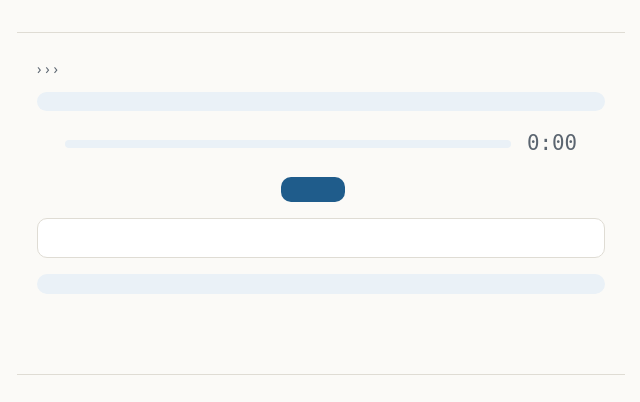
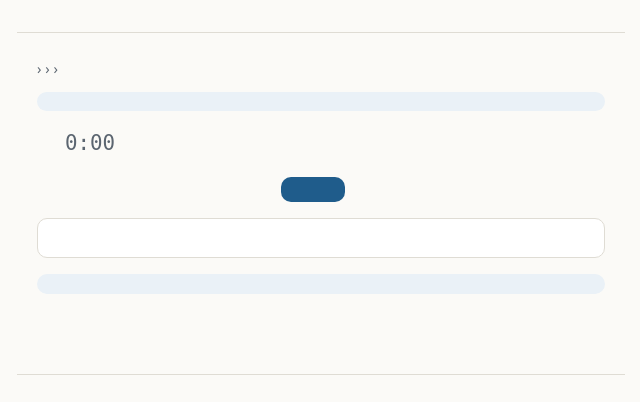
Before and after one commit to brujoand/froken, a Python web app: template src/pensum/web/templates/pages/reading.html in a window 1280 px wide. Shown: the top 402 px of the page, without its empty margins (319-959 px from the left). Run offline with Jinja, Linux system fonts and the light colour scheme; the template is opened without the code that fills it, so the values that code supplies are empty.

Commit message:
fix: draw progress under the words, and stop the passage chasing a moving cursor
The progress bar is gone. Where a reader has got to is now a line under the
words they have read, drawn in the passage itself.

A bar somewhere else on the screen asks a reader to look away from the text to
learn something the text can say in place, and looking away is the thing this
screen exists to stop. It also spent its whole life being the part that did not
work: first invisible because the display it sits in scrolled away, then sticky,
and still reported missing. The line has nowhere to scroll to and nothing to
stick to.

Read words carry a solid underline and misread ones a dotted one, so the two are
told apart without relying on colour -- which matters on a projector, on a bad
screen, and to a child who does not see red and green as different.
text-decoration is painted over the line box and changes no metrics, so this
adds nothing to the list of things that could shove a word sideways as it lights
up.

The progressbar element stays, hidden. A line under a word is nothing at all to
someone not reading with their eyes, and dropping the visible bar must not
quietly drop them with it.

The remaining stutter was the passage chasing a cursor that moves both ways.
Aligning the whole transcript made the cursor a pure function of it, so it steps
back a word whenever the recogniser revises -- right for the highlight, and
enough to drag the passage across a line boundary and back again. Scrolling now
follows the furthest word reached, which only ever goes forward.

Co-authored-by: brujoand <anders@brujordet.no>
Claude-Session: https://claude.ai/code/session_01WegvLWKWTUpAavZCCoEdgT

```diff
--- a/src/pensum/web/static/pensum.css
+++ b/src/pensum/web/static/pensum.css
@@ -679,13 +679,22 @@ a {
     color 160ms ease-out;
 }
 
-/* Background and colour only. Weight, size, spacing and borders all change how
-   much room a word takes, and a word that changes width as it lights up shoves
-   the rest of the line -- so the text moves under the reader exactly when they
-   are trying to follow it. */
+/* Background, colour and an underline. Never weight, size, spacing or borders:
+   those change how much room a word takes, and a word that changes width as it
+   lights up shoves the rest of the line -- so the text moves under the reader
+   exactly when they are trying to follow it. text-decoration is drawn over the
+   line box and changes no metrics, which is why the progress line can live here
+   rather than in a bar somewhere else on the screen.
+
+   Read words carry a solid line and misread ones a dotted line, so the two are
+   told apart without colour -- which matters on a projector, on a bad screen,
+   and to a child who does not see red and green as different. */
 .reading-text .w.lit {
   background: var(--accent-soft);
   color: var(--accent);
+  text-decoration: underline solid var(--accent);
+  text-decoration-thickness: 3px;
+  text-underline-offset: 0.22em;
 }
 
 /* Reached, but not what was heard. Underlined rather than reddened: the
@@ -710,20 +719,18 @@ a {
   max-width: 32em;
 }
 
-.reading-progress {
-  flex: 1;
-  height: 8px;
-  background: var(--accent-soft);
-  border-radius: 999px;
+/* Kept in the document, taken off the screen. Progress is drawn under the words
+   now, which is nothing at all to a reader who is not looking at them. */
+.visually-hidden {
+  position: absolute;
+  width: 1px;
+  height: 1px;
+  margin: -1px;
+  padding: 0;
+  border: 0;
   overflow: hidden;
-}
-
-.reading-progress-bar {
-  display: block;
-  width: 0;
-  height: 100%;
-  background: var(--accent);
-  transition: width 220ms ease-out;
+  clip-path: inset(50%);
+  white-space: nowrap;
 }
 
 /* Above the passage, and stuck there in focus mode: the button that stops the
@@ -927,9 +934,7 @@ body.reading-focus .reading-text {
 /* A child on a school laptop with reduced motion set still gets the highlight;
    what goes is the animation between states. */
 @media (prefers-reduced-motion: reduce) {
-
-  .reading-text .w,
-  .reading-progress-bar {
+  .reading-text .w {
     transition: none;
   }
 }
--- a/src/pensum/web/static/reading.js
+++ b/src/pensum/web/static/reading.js
@@ -25,7 +25,6 @@
   var stage = document.getElementById("reading-stage");
   var toggle = document.getElementById("reading-toggle");
   var clock = document.getElementById("reading-clock");
-  var bar = document.getElementById("reading-bar");
   var progress = document.getElementById("reading-progress");
   var output = document.getElementById("reading-result");
   var passage = document.getElementById("reading-passage");
@@ -54,6 +53,12 @@
   /* Where the follow-along last put the passage, so an update that would not
    * move it does not touch scrollTop at all. */
   var lastScroll = -1;
+  /* The furthest word the reader has reached, which is what the passage is
+   * scrolled to follow. The cursor itself is a pure function of the transcript
+   * and moves back a word whenever the recogniser revises -- correct for the
+   * highlight, and the cause of the stutter when the passage chased it across
+   * a line boundary and back again. Scrolling only ever goes forward. */
+  var furthest = 0;
   /* Correctness, per word, kept apart from progress on purpose. Progress is
    * "how far has the reader got", and it must keep up with speech or the
    * highlight is useless. Whether each word came out right is a slower and
@@ -110,7 +115,8 @@
    * when the current word has left the comfortable middle. */
   function keepInView(index) {
     if (!running || !stage) return;
-    var span = wordSpans[Math.min(index, wordSpans.length - 1)];
+    if (index > furthest) furthest = index;
+    var span = wordSpans[Math.min(furthest, wordSpans.length - 1)];
     if (!span) return;
 
     var frame = stage.getBoundingClientRect();
@@ -138,7 +144,6 @@
       wordSpans[i].classList.toggle("lit", passed && !wrong);
       wordSpans[i].classList.toggle("missed", passed && wrong);
     }
-    if (bar) bar.style.width = Math.min(100, (cursor / totalWords) * 100) + "%";
     if (progress) progress.setAttribute("aria-valuenow", String(cursor));
     keepInView(cursor);
   }
@@ -147,7 +152,6 @@
     for (var i = 0; i < wordSpans.length; i++) {
       wordSpans[i].classList.remove("lit", "missed", "current");
     }
-    if (bar) bar.style.width = "0%";
   }
 
   /* --- audio ------------------------------------------------------------ */
@@ -378,7 +382,6 @@
           var span = wordSpans[entry.i];
           if (!span) return;
           span.classList.add(entry.ok ? "lit" : "missed");
-          if (bar) bar.style.width = Math.min(100, ((entry.i + 1) / totalWords) * 100) + "%";
         }, entry.at * 1000)
       );
     });
@@ -847,6 +850,7 @@
     heardWords = [];
     cursor = 0;
     lastScroll = -1;
+    furthest = 0;
     status = [];
     anchorWord = 0;
     anchorHeard = 0;
--- a/src/pensum/web/templates/pages/reading.html
+++ b/src/pensum/web/templates/pages/reading.html
@@ -45,16 +45,21 @@
     data-label-failed="{{ t('reading.failed') }}"
   >
     <div class="reading-stage" id="reading-stage">
-      {# The heads-up display: how far through the passage, and how long so far.
-         Fixed to the top of the stage so it never moves the text -- reflowing a
-         passage under a child mid-sentence is the one thing this screen must
-         never do. #}
+      {# The heads-up display: how long so far, and nothing else.
+
+         How far through the passage is drawn under the words themselves -- a
+         line beneath what has been read. A bar somewhere else on the screen
+         asks a reader to look away from the text to learn something the text
+         can say in place, and looking away is the thing this screen exists to
+         stop.
+
+         The progressbar stays for anything not reading with its eyes, where a
+         line under a word is nothing at all. Hidden visually, counted the
+         same. #}
       <div class="reading-hud">
-        <div class="reading-progress" role="progressbar" aria-valuemin="0"
+        <div class="reading-progress visually-hidden" role="progressbar" aria-valuemin="0"
              aria-valuemax="{{ text.word_count }}" aria-valuenow="0"
-             aria-label="{{ t('reading.progress') }}" id="reading-progress">
-          <span class="reading-progress-bar" id="reading-bar"></span>
-        </div>
+             aria-label="{{ t('reading.progress') }}" id="reading-progress"></div>
         <span class="reading-clock" id="reading-clock" role="timer" aria-live="off">0:00</span>
       </div>
 
```
Also changed, not shown: tests/test_reading.py (+18 -0 lines).
